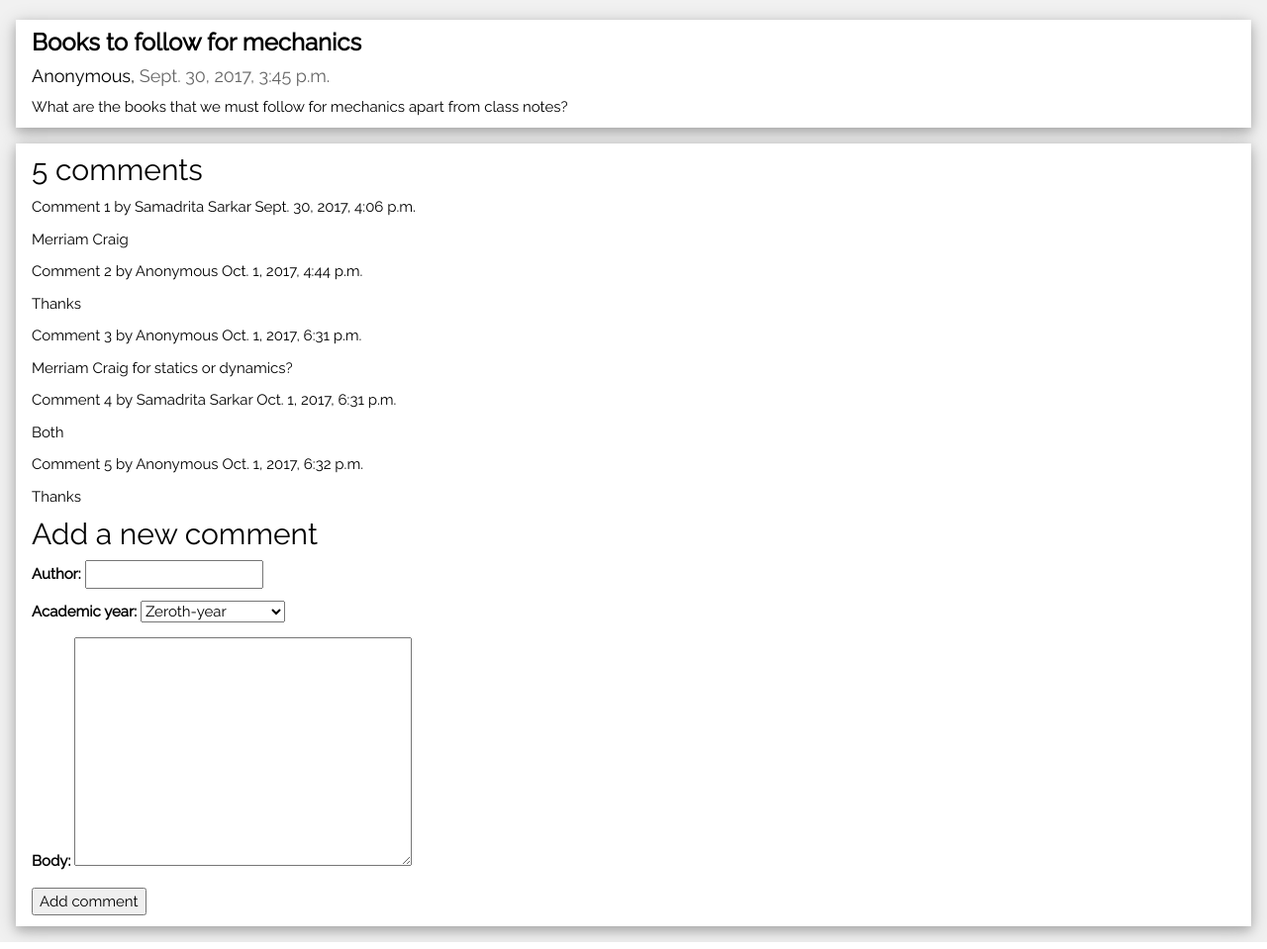
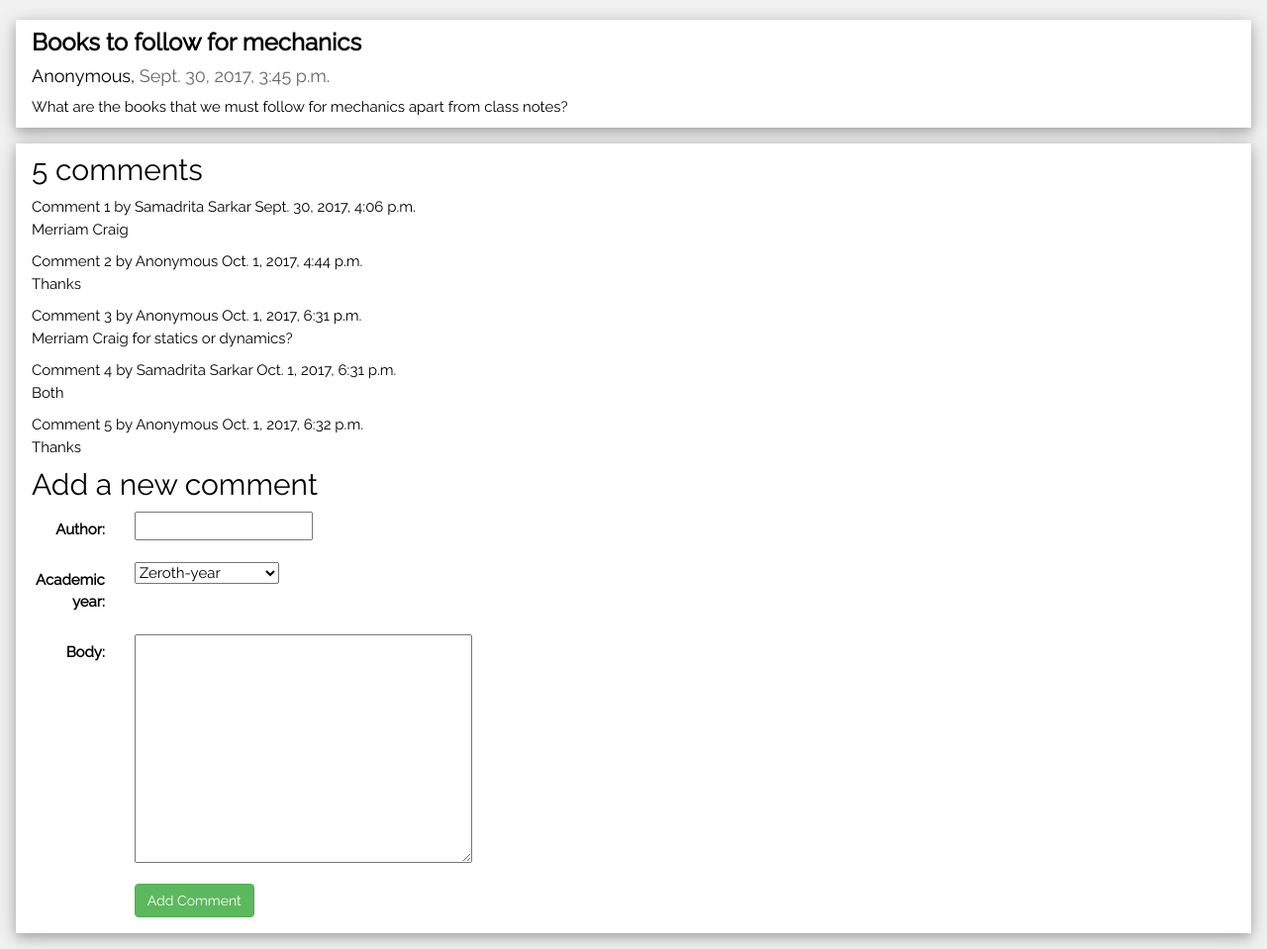
Before and after one commit to RaunakSingha/AskNITDGP, a Django app: page /posts/5/ in a window 1280 px wide. Shown: the part 52-1011 px from the top of the page at 99% size. Run offline with Django 3.2, Linux system fonts and the light colour scheme; data comes from the database, SQL or seed files in the repository; both versions use the stored data as it was after the commit; some libraries are stand-ins or nearby versions.

Commit message:
Modified the details page

```diff
--- a/blog/templates/blog/detail.html
+++ b/blog/templates/blog/detail.html
@@ -14,18 +14,14 @@
 
         <div class="w3-card-4 w3-margin w3-white">
             <div class="w3-container">
-                {% with post.comment_set.count as total_comments %}
-                    <h2>
-                    {{ total_comments }} comment{{ total_comments|pluralize }}
-                    </h2>
-                {% endwith %}
+                <h2>{{ post.comment_set.count }} comment{{ post.comment_set.count|pluralize }}</h2>
                 {% for comment in comments %}
                     <div class="comment">
-                        <p class="info">
+                        <p class="info" >
                         Comment {{ forloop.counter }} by {{ comment.author }}
-                        {{ comment.publish }}
+                        {{ comment.publish }}<br>
+                        {{ comment.body }}
                         </p>
-                        {{ comment.body|linebreaks }}
                     </div>
                     {% empty %}
                     <p>There are no comments yet.</p>
@@ -33,12 +29,24 @@
               {% if new_comment %}
                 <h2>Your comment has been added.</h2>
               {% else %}
-                <h2>Add a new comment</h2>
-                <form action="." method="post">
-                {{ comment_form.as_p }}
+                  <h2>Add a new comment</h2>
+                  <form class="form-horizontal" action="." method="post" enctype="multipart/form-data">
                     {% csrf_token %}
-                <p><input type="submit" value="Add comment"></p>
-                </form>
+                    {% for field in comment_form %}
+                        <div class="form-group">
+                            <div class="col-sm-offset-1 col-sm-11">
+                                <span class="text-danger small">{{ field.errors }}</span>
+                            </div>
+                            <label class="control-label col-sm-1">{{ field.label_tag }}</label>
+                            <div class="col-sm-11">{{ field }}</div>
+                        </div>
+                    {% endfor %}
+                      <div class="form-group">
+                          <div class="col-sm-offset-1 col-sm-11">
+                              <button type="submit" class="btn btn-success">Add Comment</button>
+                          </div>
+                      </div>
+                  </form>
               {% endif %}
             </div>
         </div>
--- a/blog/templates/blog/index.html
+++ b/blog/templates/blog/index.html
@@ -26,7 +26,7 @@ and is wrapped around the whole page content, except for the footer in this exam
         </div>
 
         <div class="w3-container">
-          <p>{{ post.body|truncatewords:30|linebreaks }}</p>
+          <p>{{ post.body|truncatewords:30 }}</p>
           <div class="w3-row">
             <div class="w3-col m8 s12">
                 <p><a href="{% url 'post_detail' post.id %}"><button class="w3-button w3-padding-large w3-white w3-border"><b>READ MORE »</b></button></a></p>
@@ -61,7 +61,7 @@ and is wrapped around the whole page content, except for the footer in this exam
 </div>
 
 <!-- Footer -->
-<footer class="w3-container w3-dark-grey w3-padding-32 w3-margin-top">
+<footer class="w3-container w3-black w3-padding-32 w3-margin-top">
 
 </footer>
 
--- a/blog/views.py
+++ b/blog/views.py
@@ -1,5 +1,5 @@
 from django.shortcuts import render, get_object_or_404
-from .models import Post, Comment
+from .models import Post
 from . forms import CommentForm
 from django.views.generic.edit import CreateView
 
@@ -22,7 +22,7 @@ def post_detail(request, post_id):
             new_comment.save()
     else:
         comment_form = CommentForm()
-    return render(request, 'blog/detail.html', {'post': post, 'comments': comments, 'comment_form': comment_form})
+    return render(request, 'blog/detail.html', {'post': post, 'comments': comments, 'comment_form': comment_form, })
 
 
 class PostCreate(CreateView):
```
Also changed, not shown: db.sqlite3.
